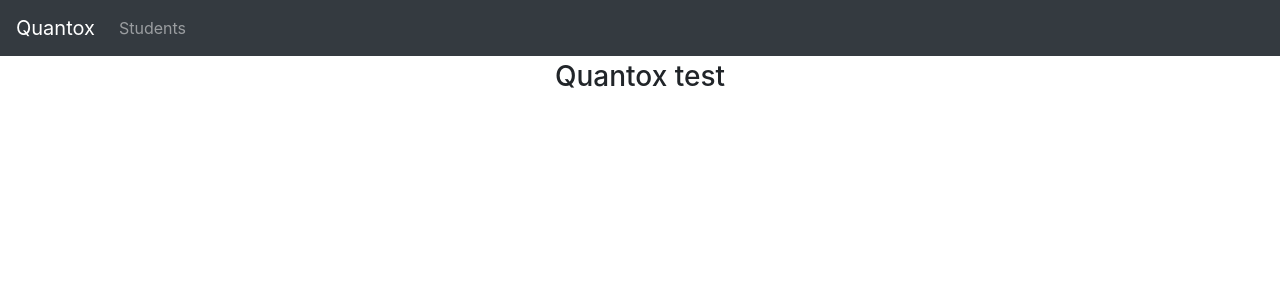
After one commit to StefanT123/quantox-test, a PHP site: template app/views/home.view.php in a window 1280 px wide. The commit adds this page. Shown: the top 300 px of the page. Run offline with PHP 8.4, Linux system fonts and the light colour scheme; the template is opened without the code that fills it, so the values that code supplies are empty.

Commit message:
created home page

```diff
--- a/app/routes.php
+++ b/app/routes.php
@@ -1 +1,5 @@
 <?php
+
+use App\Controllers\HomeController;
+
+$router->get('', [HomeController::class, 'index']);
--- /dev/null
+++ b/app/views/home.view.php
@@ -0,0 +1,11 @@
+<?php require 'app/views/partials/header.php' ?>
+
+<div class="container">
+    <div class="row">
+        <div class="col-12">
+            <h3 class="title h-100 d-flex justify-content-center align-items-center">Quantox test</h3>
+        </div>
+    </div>
+</div>
+
+<?php require 'app/views/partials/footer.php' ?>
--- a/app/views/partials/header.php
+++ b/app/views/partials/header.php
@@ -6,3 +6,4 @@
     <link rel="stylesheet" href="https://stackpath.bootstrapcdn.com/bootstrap/4.5.2/css/bootstrap.min.css">
 </head>
 <body>
+    <?php require 'nav.php' ?>
--- /dev/null
+++ b/app/views/partials/nav.php
@@ -0,0 +1,14 @@
+<nav class="navbar navbar-expand-lg navbar-dark bg-dark">
+  <a class="navbar-brand" href="/">Quantox</a>
+  <button class="navbar-toggler" type="button" data-toggle="collapse" data-target="#navbarSupportedContent" aria-controls="navbarSupportedContent" aria-expanded="false" aria-label="Toggle navigation">
+    <span class="navbar-toggler-icon"></span>
+  </button>
+
+  <div class="collapse navbar-collapse" id="navbarSupportedContent">
+    <ul class="navbar-nav mr-auto">
+      <li class="nav-item">
+        <a class="nav-link" href="/student">Students</a>
+      </li>
+    </ul>
+  </div>
+</nav>
```
Also changed, not shown: app/controllers/HomeController.php (added, +11 -0 lines).
